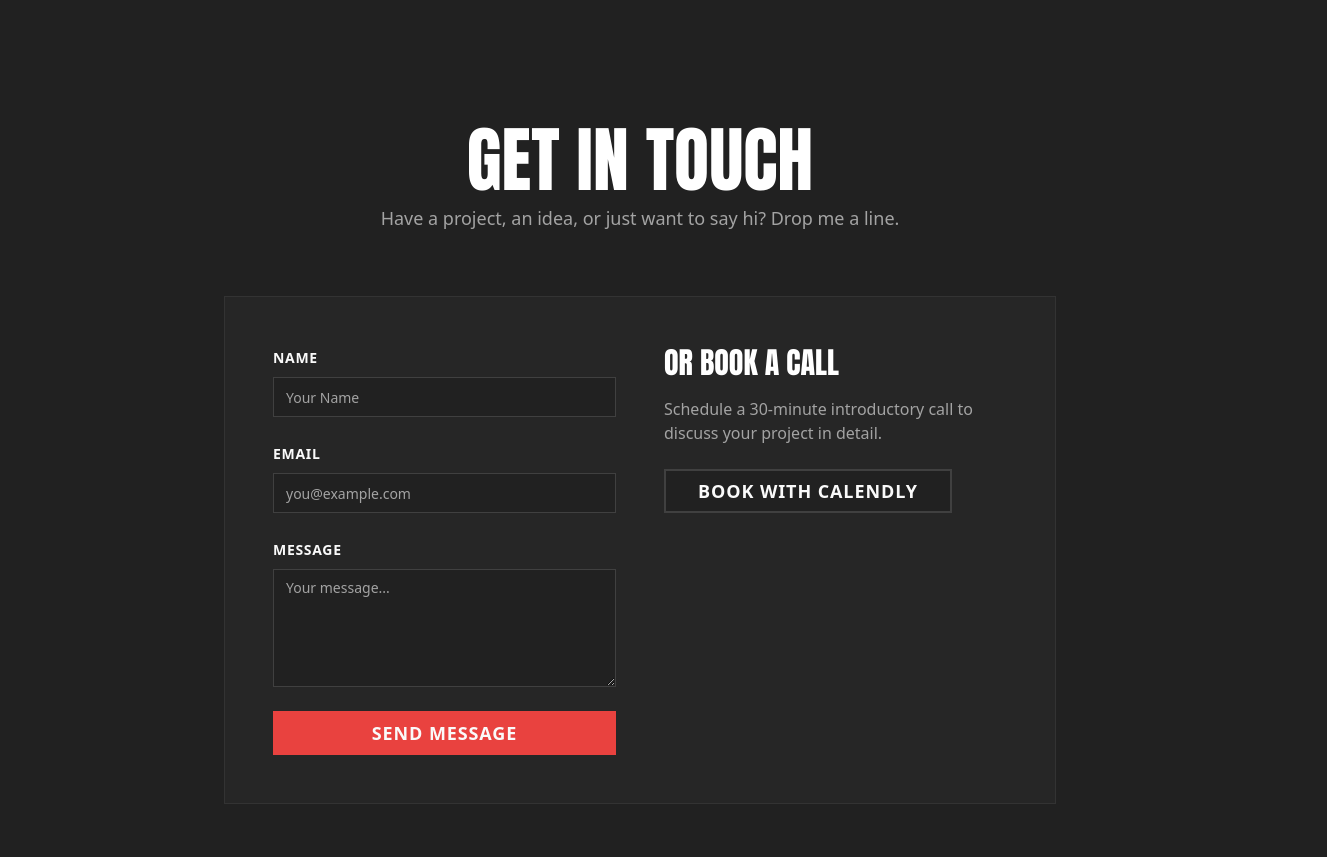
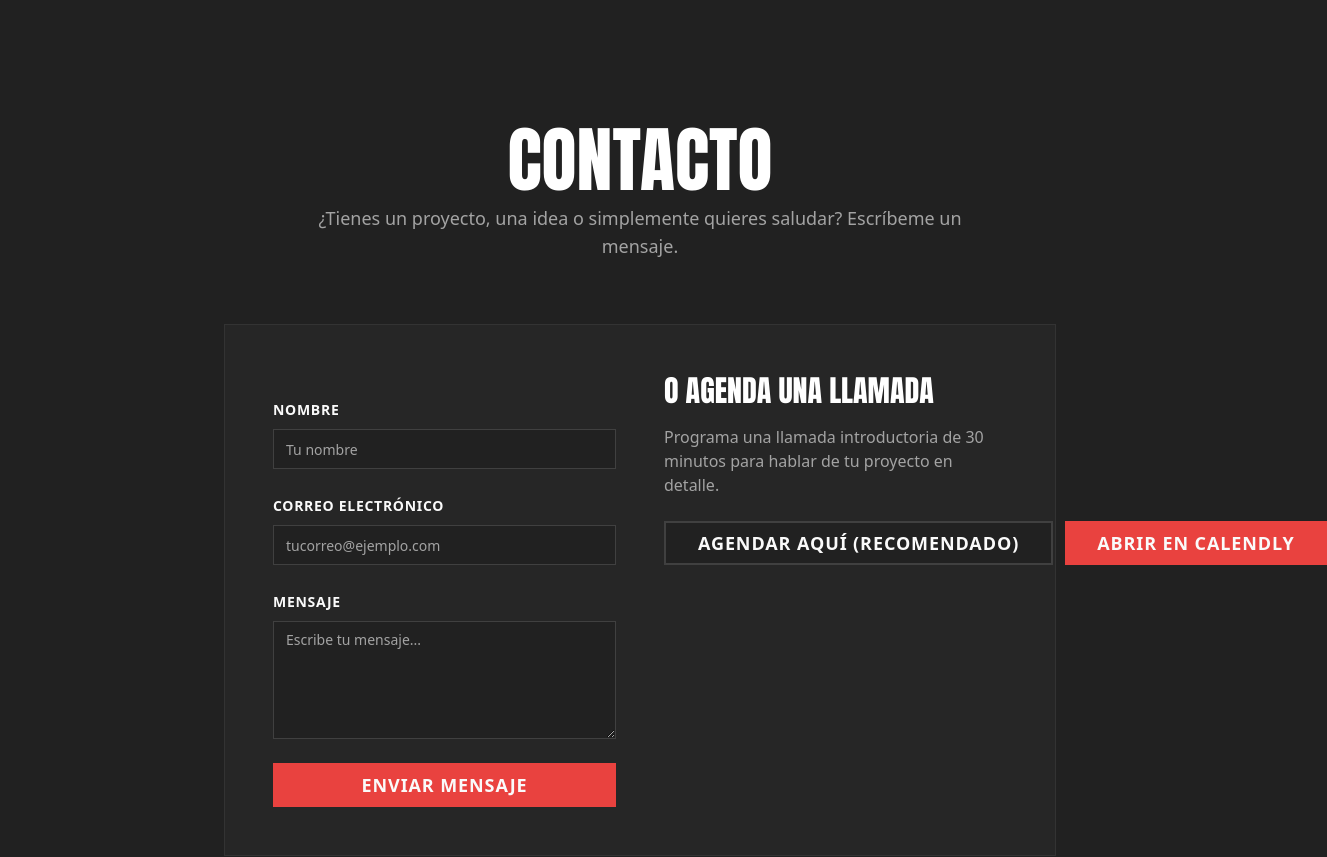
Before and after one commit to MMoyano10/portfolio, a Next.js app: page / in a window 1280 px wide. Shown: the part 6360-7217 px from the top of the page, 1327 px wide, since content can reach past the window. Built offline with nearby package versions, Linux system fonts and the light colour scheme; no server answers.

Commit message:
contact with calendly features

```diff
--- /dev/null
+++ b/app/api/contact/route.ts
@@ -0,0 +1,43 @@
+import { NextResponse } from "next/server";
+import { Resend } from "resend";
+import { z } from "zod";
+
+const resend = new Resend(process.env.RESEND_API_KEY);
+
+const ContactSchema = z.object({
+  name: z.string().min(2).max(100),
+  email: z.string().email(),
+  message: z.string().min(10).max(5000),
+  company: z.string().optional().transform(v => v?.trim() ?? ""),
+});
+
+export async function POST(req: Request) {
+  try {
+    const data = await req.json();
+    const parsed = ContactSchema.safeParse(data);
+    if (!parsed.success) {
+      return NextResponse.json({ ok: false, error: "Invalid payload" }, { status: 400 });
+    }
+    const { name, email, message, company } = parsed.data;
+
+    if (company) {
+      return NextResponse.json({ ok: true });
+    }
+
+    const to = process.env.CONTACT_TO!;
+    const from = process.env.CONTACT_FROM!;
+
+    await resend.emails.send({
+      from,
+      to,
+      subject: `New portfolio message from ${name}`,
+      reply_to: email,
+      text: `Name: ${name}\nEmail: ${email}\n\n${message}`,
+    });
+
+    return NextResponse.json({ ok: true });
+  } catch (err) {
+    console.error(err);
+    return NextResponse.json({ ok: false, error: "Server error" }, { status: 500 });
+  }
+}
--- a/src/components/contact.tsx
+++ b/src/components/contact.tsx
@@ -1,58 +1,172 @@
-'use client'
+'use client';
 
-import { Button } from "@/components/ui/button"
-import { Input } from "@/components/ui/input"
-import { Textarea } from "@/components/ui/textarea"
-import { Label } from "@/components/ui/label"
-import { useToast } from "@/hooks/use-toast"
-import Link from "next/link"
+import { useState } from "react";
+import { Button } from "@/components/ui/button";
+import { Input } from "@/components/ui/input";
+import { Textarea } from "@/components/ui/textarea";
+import { Label } from "@/components/ui/label";
+import { useToast } from "@/hooks/use-toast";
+import Link from "next/link";
+import {
+  Dialog,
+  DialogContent,
+  DialogHeader,
+  DialogTitle,
+} from "@/components/ui/dialog";
 
-export default function Contact() {
+export default function Contacto() {
   const { toast } = useToast();
+  const [loading, setLoading] = useState(false);
+  const [open, setOpen] = useState(false);
 
-  const handleSubmit = (e: React.FormEvent<HTMLFormElement>) => {
+  const calendlyUrl = process.env.NEXT_PUBLIC_CALENDLY_URL || "https://calendly.com";
+
+  async function handleSubmit(e: React.FormEvent<HTMLFormElement>) {
     e.preventDefault();
-    toast({
-      title: "Message Sent!",
-      description: "Thanks for reaching out. I'll get back to you soon.",
-    });
-    (e.target as HTMLFormElement).reset();
-  };
+    if (loading) return;
+
+    const form = e.currentTarget;
+    const formData = new FormData(form);
+    const payload = {
+      nombre: String(formData.get("name") || ""),
+      email: String(formData.get("email") || ""),
+      mensaje: String(formData.get("message") || ""),
+      empresa: String(formData.get("company") || ""), // honeypot
+    };
+
+    try {
+      setLoading(true);
+      const res = await fetch("/api/contact", {
+        method: "POST",
+        headers: { "Content-Type": "application/json" },
+        body: JSON.stringify({
+          name: payload.nombre,
+          email: payload.email,
+          message: payload.mensaje,
+          company: payload.empresa,
+        }),
+      });
+
+      const json = await res.json();
+      if (!res.ok || !json.ok) {
+        throw new Error(json.error || "No se pudo enviar");
+      }
+
+      toast({
+        title: "✅ Mensaje enviado",
+        description: "Gracias por contactarme, te responderé pronto.",
+      });
+      form.reset();
+    } catch (err) {
+      toast({
+        title: "❌ Error al enviar",
+        description: "Por favor intenta de nuevo en unos minutos.",
+        variant: "destructive",
+      });
+    } finally {
+      setLoading(false);
+    }
+  }
 
   return (
-    <section id="contact" className="py-24 sm:py-32">
+    <section id="contacto" className="py-24 sm:py-32">
       <div className="container max-w-4xl mx-auto">
         <div className="text-center mb-16">
-          <h2 className="font-headline text-5xl md:text-7xl uppercase text-white">Get In Touch</h2>
-          <p className="text-lg text-muted-foreground mt-2 max-w-2xl mx-auto">Have a project, an idea, or just want to say hi? Drop me a line.</p>
+          <h2 className="font-headline text-5xl md:text-7xl uppercase text-white">Contacto</h2>
+          <p className="text-lg text-muted-foreground mt-2 max-w-2xl mx-auto">
+            ¿Tienes un proyecto, una idea o simplemente quieres saludar? Escríbeme un mensaje.
+          </p>
         </div>
+
         <div className="grid md:grid-cols-2 gap-12 items-start bg-card p-8 md:p-12 border border-border/50">
+          {/* FORMULARIO */}
           <form className="space-y-6" onSubmit={handleSubmit}>
+            {/* Honeypot oculto */}
+            <div className="hidden" aria-hidden="true">
+              <Label htmlFor="company">Empresa</Label>
+              <Input id="company" name="company" type="text" tabIndex={-1} autoComplete="off" />
+            </div>
+
             <div>
-              <Label htmlFor="name" className="font-bold uppercase text-sm tracking-wider">Name</Label>
-              <Input id="name" name="name" type="text" placeholder="Your Name" className="mt-2 bg-background rounded-none" required />
+              <Label htmlFor="name" className="font-bold uppercase text-sm tracking-wider">Nombre</Label>
+              <Input id="name" name="name" type="text" placeholder="Tu nombre" className="mt-2 bg-background rounded-none" required />
             </div>
+
             <div>
-              <Label htmlFor="email" className="font-bold uppercase text-sm tracking-wider">Email</Label>
-              <Input id="email" name="email" type="email" placeholder="you@example.com" className="mt-2 bg-background rounded-none" required />
+              <Label htmlFor="email" className="font-bold uppercase text-sm tracking-wider">Correo electrónico</Label>
+              <Input id="email" name="email" type="email" placeholder="tucorreo@ejemplo.com" className="mt-2 bg-background rounded-none" required />
             </div>
+
             <div>
-              <Label htmlFor="message" className="font-bold uppercase text-sm tracking-wider">Message</Label>
-              <Textarea id="message" name="message" placeholder="Your message..." rows={5} className="mt-2 bg-background rounded-none" required />
+              <Label htmlFor="message" className="font-bold uppercase text-sm tracking-wider">Mensaje</Label>
+              <Textarea id="message" name="message" placeholder="Escribe tu mensaje..." rows={5} className="mt-2 bg-background rounded-none" required />
             </div>
-            <Button type="submit" className="w-full font-bold uppercase tracking-wider text-lg rounded-none" size="lg">Send Message</Button>
+
+            <Button
+              type="submit"
+              className="w-full font-bold uppercase tracking-wider text-lg rounded-none"
+              size="lg"
+              disabled={loading}
+            >
+              {loading ? "Enviando..." : "Enviar mensaje"}
+            </Button>
           </form>
+
+          {/* COLUMNA: AGENDAR LLAMADA */}
           <div className="text-center md:text-left mt-8 md:mt-0">
-            <h3 className="font-headline text-3xl uppercase text-white mb-4">Or Book A Call</h3>
-            <p className="text-muted-foreground mb-6">Schedule a 30-minute introductory call to discuss your project in detail.</p>
-            <Button asChild variant="outline" className="w-full md:w-auto font-bold uppercase tracking-wider text-lg rounded-none border-2" size="lg">
-              <Link href="https://calendly.com" target="_blank" rel="noopener noreferrer">
-                Book with Calendly
-              </Link>
-            </Button>
+            <h3 className="font-headline text-3xl uppercase text-white mb-4">O agenda una llamada</h3>
+            <p className="text-muted-foreground mb-6">
+              Programa una llamada introductoria de 30 minutos para hablar de tu proyecto en detalle.
+            </p>
+
+            <div className="flex flex-col sm:flex-row gap-3">
+              {/* Botón modal (Calendly embebido) */}
+              <Button
+                className="font-bold uppercase tracking-wider text-lg rounded-none border-2"
+                variant="outline"
+                size="lg"
+                onClick={() => setOpen(true)}
+              >
+                Agendar aquí (recomendado)
+              </Button>
+
+              {/* Fallback: abrir en pestaña nueva */}
+              <Button
+                asChild
+                size="lg"
+                className="font-bold uppercase tracking-wider text-lg rounded-none"
+              >
+                <Link href={calendlyUrl} target="_blank" rel="noopener noreferrer">
+                  Abrir en Calendly
+                </Link>
+              </Button>
+            </div>
+
+            {/* Modal con Calendly embebido */}
+            <Dialog open={open} onOpenChange={setOpen}>
+              <DialogContent className="max-w-3xl w-full p-0 overflow-hidden">
+                <DialogHeader className="px-6 pt-6">
+                  <DialogTitle>Agenda tu llamada</DialogTitle>
+                </DialogHeader>
+                <div className="px-6 pb-6">
+                  <div className="aspect-video w-full border border-border/50">
+                    <iframe
+                      src={calendlyUrl}
+                      className="w-full h-full"
+                      loading="lazy"
+                      title="Calendly"
+                      referrerPolicy="no-referrer-when-downgrade"
+                    />
+                  </div>
+                  <p className="text-xs text-muted-foreground mt-3">
+                    Si no puedes ver el calendario, usa el botón “Abrir en Calendly”.
+                  </p>
+                </div>
+              </DialogContent>
+            </Dialog>
           </div>
         </div>
       </div>
     </section>
-  )
+  );
 }
```
